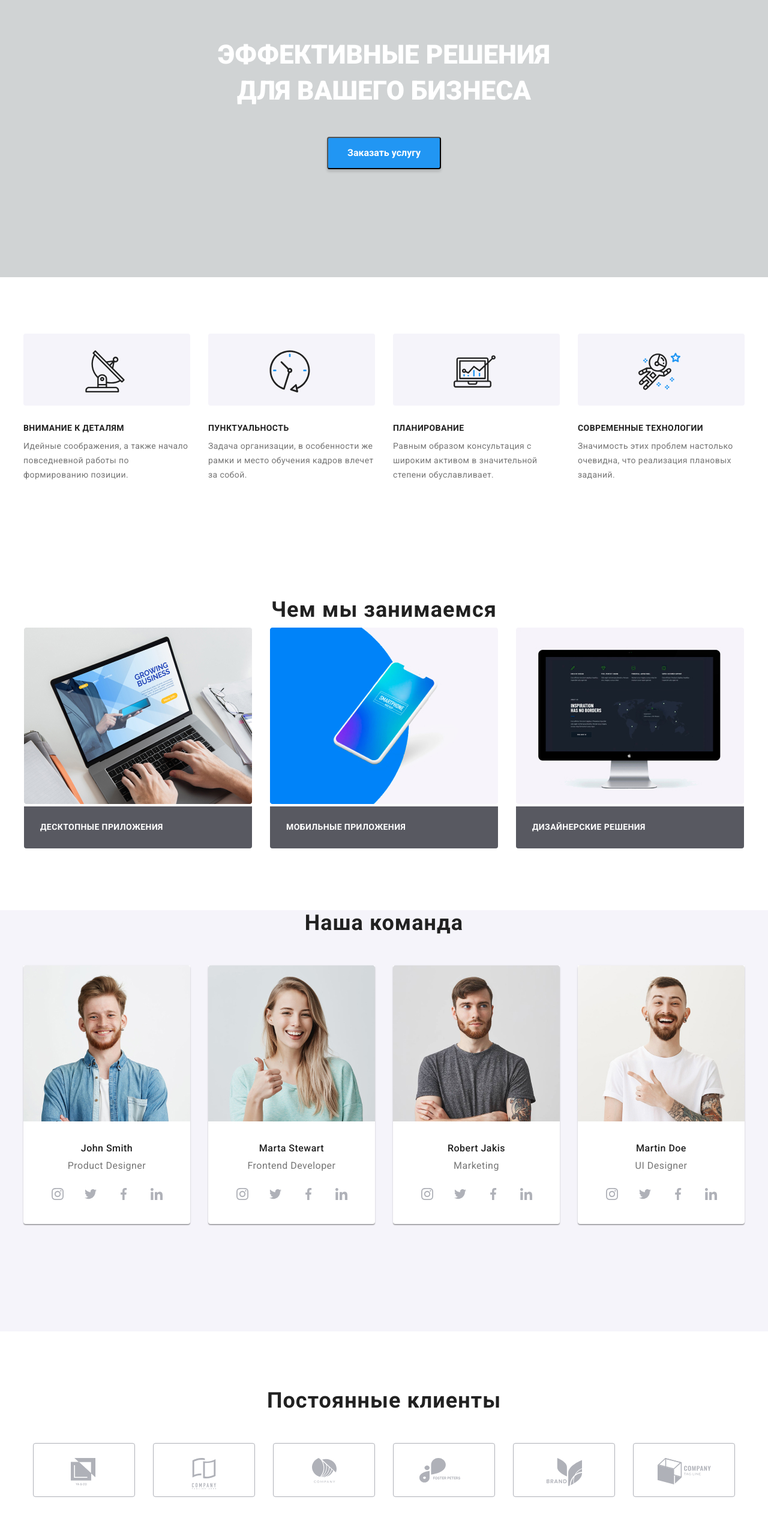
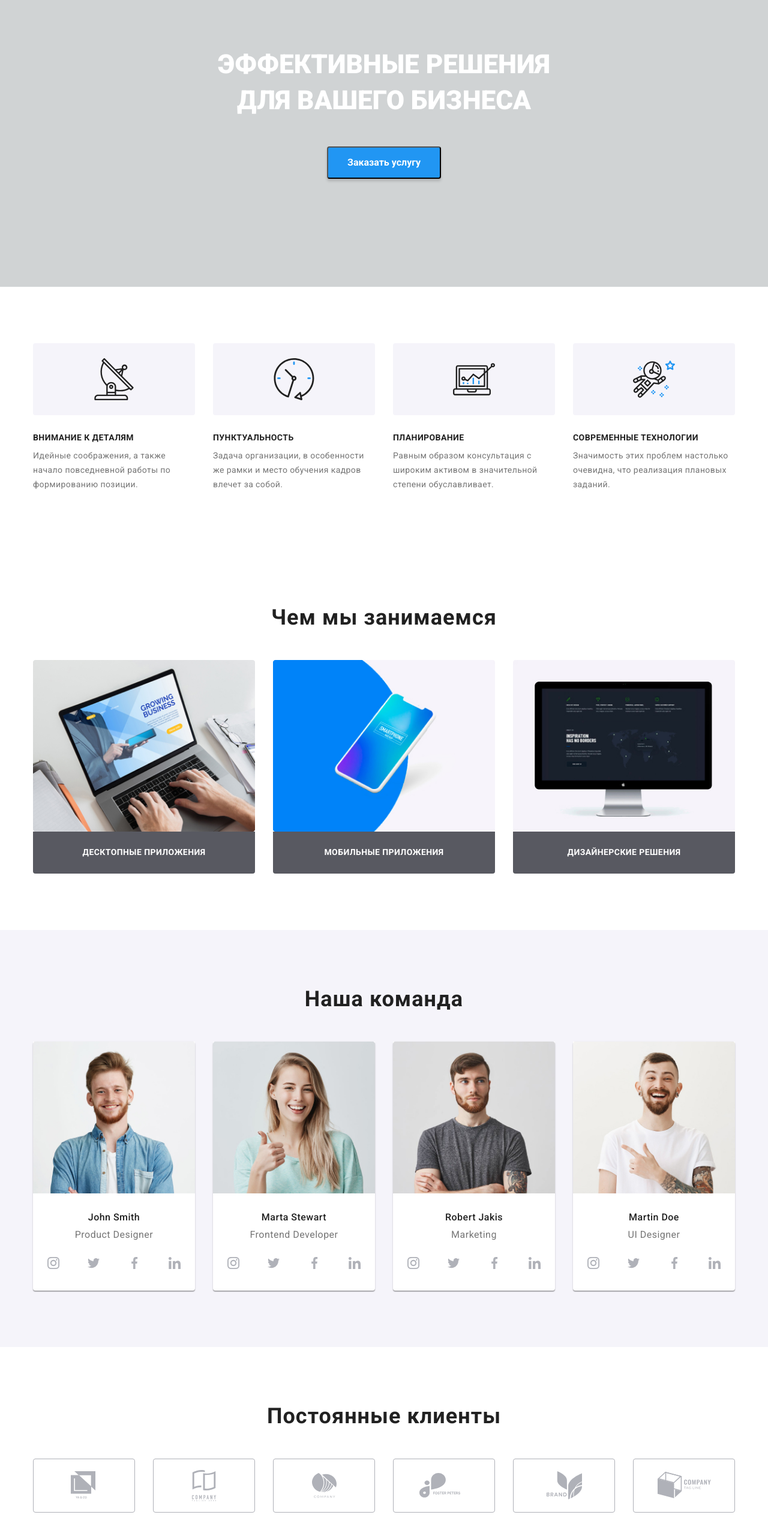
Before and after one commit to Mykhayliv/goit-markup-hw-03, a plain HTML site: page index.html in a window 1280 px wide. Shown: the part 218-2778 px from the top of the page at 60% size. Drawn offline with nearby package versions, Linux system fonts and the light colour scheme.

Commit message:
Добавляет оформления цвета и текста

```diff
--- a/css/styles.css
+++ b/css/styles.css
@@ -16,7 +16,6 @@ html {
 *::after {
   box-sizing: inherit;
 }
-
 body {
   font-family: Roboto, sans-serif;
 }
@@ -35,23 +34,28 @@ p {
   margin-top: 0;
   margin-bottom: 0;
 }
-
+img {
+  display: block;
+  max-width: 100%;
+  height: auto;
+}
+.container {
+  margin-left: auto;
+  margin-right: auto;
+  padding-left: 15px;
+  padding-right: 15px;
+  width: 1200px;
+}
 /*Web studio*/
-.page-header {
+.page-header{
+  border-bottom: 1px solid #ECECEC;
+}
+.page-header .container {
   display: flex;
   align-items: center;
-  margin-left: auto;
-  margin-right: auto;
-  padding-left: 20px;
-  padding-right: 20px;
-
-  width: 1230px;
-  height: 80px;
 }
-
 .site-nav {
   display: flex;
-
   background: var(--accent-white-color);
 }
 /* Logo */
@@ -74,8 +78,6 @@ p {
 .page-header .site-page {
   display: flex;
 }
-/* .page-header .iten {
-} */
 .page-header .iten:not(:last-child) {
   margin-right: 50px;
 }
@@ -107,7 +109,7 @@ p {
   letter-spacing: 0.02em;
 }
 .site-contact .iten:not(:last-child) {
-  margin right: 50px;
+  margin-right: 50px;
 }
 .site-contact .contact {
   display: block;
@@ -116,7 +118,6 @@ p {
 
   color: var(--title-text-color);
   text-decoration: none;
-
 }
 .site-contact .contact:hover,
 .site-contact .contact:focus {
@@ -153,55 +154,41 @@ p {
   line-height: 1.88;
   text-decoration: none;
 }
-.button-primary :hover,
-.button-primary :focus {
-  background: var(--accent-color);
-}
 /* Features */
 .section-features {
-  margin-top: 94px;
-  margin-bottom: 94px;
+  background: var(--bg-color);
+  padding-top: 94px;
+  padding-bottom: 94px;
+  border bottom: 1px solid #ECECEC;
+}
 
-   height: 251px;
+.section-features .features-text {
+  font-size: 0;
 }
 .section-features .features-title {
   display: flex;
+  justify-content: center;
+}
+.section-features .iten {
+  width: 270px;
+}
+.section-features .iten-img {
+  width: 270px;
+  height: 120px;
+
+  display: flex;
   align-items: center;
-  margin-left: auto;
-  margin-right: auto;
-  padding-left: 20px;
-  padding-right: 20px;
   justify-content: center;
 
-  width: 1230px;
-}
-.section-features .features {
-  color: var(--accent-white-color);
-  background: var(--accent-white-color);
-  font-size: 0;
-}
-.section-features .iten{
-  width: 278px;
-  height: 251px;
-}
-.section-features .iten .iten-img{
-  width: 278px;
-  height: 120px;
-
-  display: block;
   background: var(--bg-color-secondary);
   border-radius: 4px;
 }
-.section-features .img{
-  display: flex;
-  padding-left: 101px;
-  padding-top: 28px;}
 
 .section-features .iten .iten-img:hover,
-.section-features .iten .iten-img:focus
-{background: var(--bg-color-accent);
+.section-features .iten .iten-img:focus {
+  background: var(--bg-color-accent);
 }
-.section-features .iten:not(:last-child){
+.section-features .iten:not(:last-child) {
   margin-right: 30px;
 }
 .section-features .title-text {
@@ -223,27 +210,18 @@ p {
 
   margin-top: 10px;
 }
+
 /* Services */
 .section-services {
   background: var(--accent-white-color);
+  padding-top: 94px;
+  padding-bottom: 94px;
 }
-.section-services .container-services {
+.section-services .services-list {
   display: flex;
-  margin-left: auto;
-  margin-right: auto;
-  padding-left: 20px;
-  padding-right: 20px;
-  margin-bottom: 94px;
-
   justify-content: center;
-
-  align-items: center;
-  width: 1230px;
-  height: 386px;
 }
-.section-services .services {
-  padding-top: 94px;
-
+.section-services .services-text {
   color: var(--primary-text-color);
   font-weight: 700;
   font-size: 36px;
@@ -251,11 +229,16 @@ p {
   text-align: center;
   letter-spacing: 0.03em;
 
+  margin-bottom: 50px;
 }
-.section-services .section-title:not(:last-child){
+.section-services .services-title:not(:last-child) {
   margin-right: 30px;
 }
 .section-services .title-text {
+  display: flex;
+  justify-content: center;
+  align-items: center;
+
   color: var(--accent-white-color);
   background: #d0d3d4;
   font-weight: 700;
@@ -263,48 +246,43 @@ p {
   line-height: 1.14;
   letter-spacing: 0.03em;
   text-transform: uppercase;
-}
-.section-services .title-text{
+
   background: rgba(47, 48, 58, 0.8);
   border-radius: 0px 0px 4px 4px;
-  padding-top: 27px;
-  padding-bottom: 27px;
-  padding-left: 27px;
-  padding-right: 27px;
+  width: 370px;
+  height: 70px;
 }
+
 /* Our Team */
-.team {
-  margin-top: 94px;
-
-  height: 702px;
+.section-team {
   background: #f5f4fa;
+  padding-top: 94px;
+  padding-bottom: 94px;
 }
-.team .container-team {
-  display: flex; align-items: center;
-  margin-left: auto;
-  margin-right: auto;
-  padding-left: 20px;
-  padding-right: 20px;
+.section-team .team-flex {
+  display: flex;
   justify-content: center;
-  margin-top: 50px;
-  width: 1230px;
-
 }
-.team .team-title {
+.section-team .team-title {
   color: var(--primary-text-color);
   font-weight: 700;
   font-size: 36px;
   line-height: 1.17;
   text-align: center;
   letter-spacing: 0.03em;
+
+  padding-bottom: 50px;
 }
-.team .team-list{
-  box-shadow: 0px 2px 1px rgba(0, 0, 0, 0.2), 0px 1px 1px rgba(0, 0, 0, 0.14), 0px 1px 3px rgba(0, 0, 0, 0.12);
-border-radius: 4px;
-background: var(--bg-color);}
-.team .team-list:not(:last-child) {margin-right: 30px;
+.section-team .team-list {
+  box-shadow: 0px 2px 1px rgba(0, 0, 0, 0.2), 0px 1px 1px rgba(0, 0, 0, 0.14),
+    0px 1px 3px rgba(0, 0, 0, 0.12);
+  border-radius: 4px;
+  background: var(--bg-color);
 }
-.team .team-text {
+.section-team .team-list:not(:last-child) {
+  margin-right: 30px;
+}
+.section-team .team-text {
   padding-top: 30px;
 
   color: var(--primary-text-color);
@@ -314,7 +292,7 @@ background: var(--bg-color);}
   letter-spacing: 0.03em;
   text-align: center;
 }
-.team .text {
+.section-team .text {
   padding-top: 10px;
 
   color: var(--title-text-color);
@@ -324,65 +302,53 @@ background: var(--bg-color);}
   letter-spacing: 0.03em;
   text-align: center;
 }
-.team .item{
+.section-team .item {
+  display: block;
+  justify-content: space-between;
   padding-top: 28px;
   padding-bottom: 36px;
 }
-.team .item:not(:last-child){
-  padding-right: 35px;
+.section-team .team-contact {
+  display: flex;
+  justify-content: space-around;
+  align-items: center;
 }
-.team .team-contact {
-  display: flex;
-  justify-content: center;
 
-}
 /* Clients */
 .section-company {
-  margin-top: 94px;
-  margin-bottom: 94px;
-
-  height: 182px;
   background: var(--accent-white-color);
-
+  padding-top: 94px;
+  padding-bottom: 94px;
 }
-
-.section-company .company {
+.section-company .company-text {
   color: var(--primary-text-color);
   font-weight: 700;
   font-size: 36px;
   line-height: 1.17;
   text-align: center;
   letter-spacing: 0.03em;
-  padding-bottom: 50px;
+  margin-bottom: 50px;
 }
 .section-company .company-list {
   display: flex;
   align-items: center;
-  margin-left: auto;
-  margin-right: auto;
-  padding-left: 20px;
-  padding-right: 20px;
+  justify-content: center;
+}
+.section-company .iten {
+  display: flex;
+  align-items: center;
   justify-content: center;
 
+  border: 1px solid #afb1b8;
+  box-sizing: border-box;
+  border-radius: 4px;
 
-  width: 1230px;
+  width: 170px;
+  height: 90px;
 }
-.section-company .iten{
- border: 1px solid #AFB1B8;
- box-sizing: border-box;
- border-radius: 4px;
- text-align: center;
-
- width: 170px;
- height: 90px;
-}
-.section-company .iten:not(:last-child){
+.section-company .iten:not(:last-child) {
   margin-right: 30px;
 }
-.section-company .iten-img{
-  padding-top: 24px;
-}
-
 
 /* Futer */
 /* Logo */
@@ -396,58 +362,59 @@ background: var(--bg-color);}
 }
 .futer {
   background: #2f303a;
-
-  height: 253px;
 }
 .futer .container {
   display: flex;
-  padding-top: 56px;
-  align-items: center;
+  align-items: baseline;
+  justify-content: space-between;
+
+  padding-top: 48px;
+  padding-bottom: 28px;
+
   margin-left: auto;
   margin-right: auto;
   padding-left: 20px;
   padding-right: 20px;
 
   width: 1230px;
-
 }
 .futer .logo-accent {
   color: var(--accent-color);
 }
 /* Address, tel., mail */
+.futer .address-contact {
+  display: flex;
+  flex-direction: column;
+}
 .futer .address {
   color: var(--accent-white-color);
   font-weight: 400;
+  font-style: normal;
   font-size: 14px;
   line-height: 1.71;
   letter-spacing: 0.03em;
   text-decoration: none;
-
-  padding-right: 69px;
 }
 .futer .contact {
   font-weight: normal;
+  font-style: normal;
   font-size: 14px;
   line-height: 1.71;
   letter-spacing: 0.03em;
+  text-decoration: none;
   color: rgba(255, 255, 255, 0.6);
 }
-.futer .futer-link{
-  padding-right: 105px;
 
+.futer-link .title-text {
+  display: flex;
+  justify-content: space-between;
+  align-items: center;
 }
-.futer .title-text {
-  display: flex;
-
+.subscription .title {
+  margin-bottom: 20px;
 }
-.futer-link .link:not(:last-child){
-  padding-right: 10px;
-}
-.subscription .title{
-  padding-bottom: 20px;
-}
-  .futer-link .link-title
-{padding-bottom: 20px;
+.futer-link .link-title {
+  margin-bottom: 20px;
 }
 .subscription .title,
 .futer-link .link-title {
@@ -459,6 +426,13 @@ background: var(--bg-color);}
   text-transform: uppercase;
 }
 .futer .copyright {
+  display: flex;
+  justify-content: center;
+  align-items: center;
+
+  padding-top: 18px;
+  padding-bottom: 20px;
+
   font-weight: 400;
   font-size: 12px;
   line-height: 2;
@@ -466,5 +440,5 @@ background: var(--bg-color);}
   letter-spacing: 0.03em;
   color: rgba(255, 255, 255, 0.4);
 
-  margin-top: 46px;
+  border-top: 1px solid rgba(255, 255, 255, 0.1);
 }
--- a/index.html
+++ b/index.html
@@ -14,6 +14,7 @@
   <body>
     <!--Шапка сайта-->
     <header class="page-header">
+      <div class="header container">
       <nav class="site-nav">
         <a href="./index.html" class="logo">
           <span class="logo-accent">Web</span> Studio</a
@@ -34,16 +35,20 @@
             ><img src="./images/Vector.svg" alt="" />+38 096 111 11 11</a>
         </li>
       </ul>
+      </div>
     </header>
     <main>
       <!--Герой-->
       <section class="hero">
+        <div class="container hero">
         <h1 class="hero-title">эффективные решения</br> для вашего бизнеса</h1>
         <button class="button-primary" type="button">Заказать услугу</button>
+        </div>
       </section>
       <!--Особенности-->
       <section class="section-features">
-        <h2 class="features">Особенности</h2>
+        <div class="container features">
+        <h2 class="features-text">Особенности</h2>
         <ul class="features-title list">
           <li class="iten">
             <span class="iten-img"><img class="img" src="./images/antenna.svg" alt="antenna" /></span>
@@ -78,53 +83,57 @@
             </p>
           </li>
         </ul>
+        </div>
       </section>
       <!--Чем мы занимаемся-->
       <section class="section-services">
-        <h2 class="services">Чем мы занимаемся</h2>
-        <div class="container-services">
-        <ul class="section-title list">
+        <div class="container services">
+        <h2 class="services-text">Чем мы занимаемся</h2>
+        <div class="services-list">
+        <ul class="services-title list">
           <li>
             <a href=""
               ><img
                 src="./images/notebook.jpg"
                 alt="notebook"
-                width="380"
+                width="370"
                 height="294"
             /></a>
           </li>
           <p class="title-text">Десктопные приложения</p>
         </ul>
-        <ul class="section-title list">
+        <ul class="services-title list">
           <li>
             <a href=""
               ><img
                 src="./images/telefone.jpg"
                 alt="telefone"
-                width="380"
+                width="370"
                 height="294"
             /></a>
             <p class="title-text">Мобильные приложения</p>
           </li>
         </ul>
-        <ul class="section-title list">
+        <ul class="services-title list">
           <li>
             <a href=""
               ><img
                 src="./images/ekran.jpg"
                 alt="display"
-                width="380"
+                width="370"
                 height="294"
             /></a>
             <p class="title-text">Дизайнерские решения</p>
           </li>
         </ul>
         </div>
+        </div>
       </section>
       <!--Наша команда-->
-      <section class="team">
+      <section class="section-team">
+        <div class="container team">
         <h2 class="team-title">Наша команда</h2>
-        <div class="container-team">
+        <div class="team-flex">
         <ul class="team-list list">
           <li>
             <img
@@ -262,10 +271,12 @@
           </li>
         </ul>
         </div>
+        </div>
       </section>
       <!--Постоянные клиенты-->
       <section class="section-company">
-        <h2 class="company">Постоянные клиенты</h2>
+        <div class="container company">
+        <h2 class="company-text">Постоянные клиенты</h2>
         <ul class="company-list list">
           <li class="iten">
             <a href=""><img class="iten-img" src="./images/logo.svg" alt="logo company" /></a>
@@ -286,16 +297,17 @@
             <a href=""><img class="iten-img" src="./images/logo6.svg" alt="logo company 6" /></a>
           </li>
         </ul>
+        </div>
       </section>
     </main>
     <!--Футер-->
     <footer class="futer">
-      <div class="container">
+      <div class="container futer">
       <div class="futer-address">
         <a href="./index.html" class="logo"> <span class="logo-accent">Web</span> Studio</a>
-        <address>
-          <a href="" class="address">г. Киев, пр-т Леси Украинки, 26</a> <br />
-          <a href="mailto:info@devstudio.com" class="contact">info@devstudio.com</a> <br />
+        <address class="address-contact">
+          <a href="" class="address">г. Киев, пр-т Леси Украинки, 26</a>
+          <a href="mailto:info@devstudio.com" class="contact">info@devstudio.com</a>
           <a href="tel:380961111111" class="contact">+38 096 111 11 11</a>
         </address>
       </div>
@@ -330,7 +342,7 @@
       </div>
       </div>
       <!--Копірайтер-->
-      <p class="copyright">2020 | Developed by GoIT Students</p>
+      <p class="copyright container">2020 | Developed by GoIT Students</p>
     </footer>
   </body>
 </html>
```
Also changed, not shown: css/portfolio.css (+30 -21 lines), portfolio.html (+93 -16 lines), images/header.svg.
